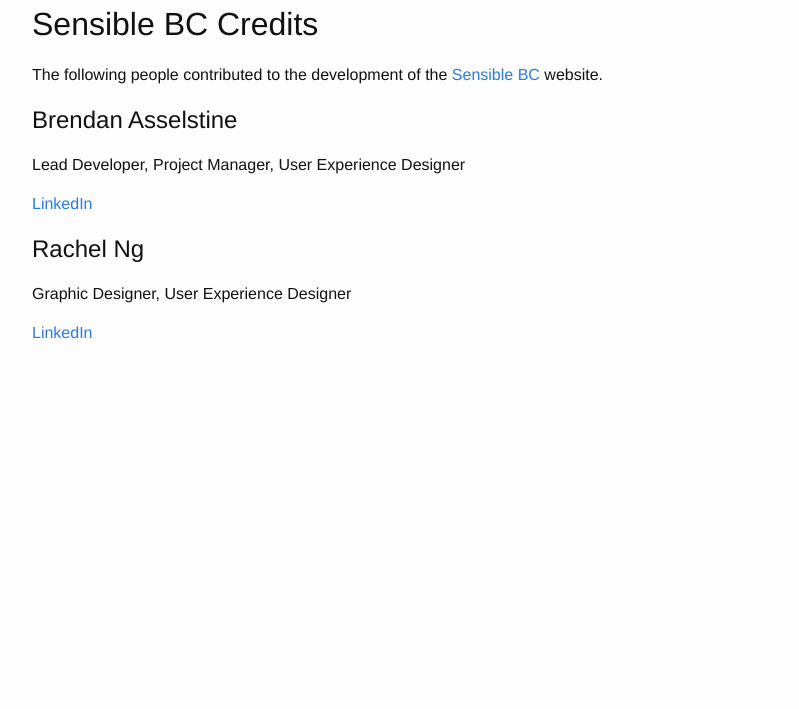
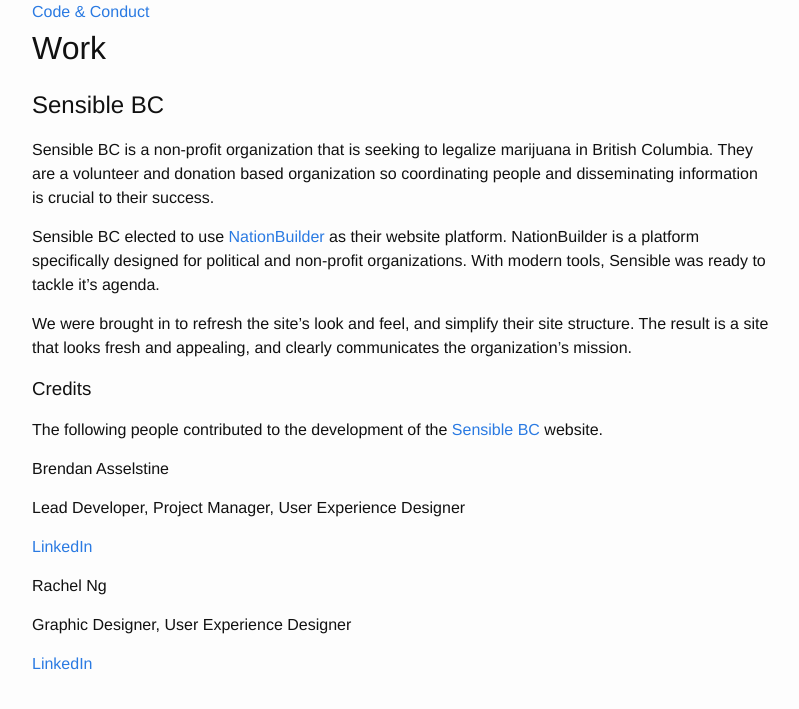
Before and after one commit to codeandconduct/codeandconduct.github.io, a Jekyll site: the page built from sensiblebc.md, in a window 1280 px wide. Shown: the top 709 px of the page, without its empty margins (238-1037 px from the left). Built offline with Jekyll 4.4.1, drawn with Linux system fonts in a browser that asks for light colours.

Commit message:
Added Sensible BC credits and landing page copy.  Pretty rough.

```diff
--- a/_includes/header.html
+++ b/_includes/header.html
@@ -1,3 +1,5 @@
 <header class="site-header">
-
+  <div class='wrapper'>
+    <a href='/'>Code &amp; Conduct</a>
+  </div>
 </header>
--- a/sensiblebc.md
+++ b/sensiblebc.md
@@ -3,17 +3,35 @@
 title: Sensible BC
 permalink: /sensiblebc/
 ---
-# Sensible BC Credits
+# Work
+
+## Sensible BC
+
+Sensible BC is a non-profit organization that is seeking to legalize
+  marijuana in British Columbia.  They are a volunteer and donation based
+  organization so coordinating people and disseminating information is crucial
+  to their success.
+
+Sensible BC elected to use [NationBuilder](http://nationbuilder.com){: target='_blank' }
+  as their website platform.  NationBuilder is a platform specifically designed
+  for political and non-profit organizations.  With modern tools, Sensible was
+  ready to tackle it's agenda.
+
+We were brought in to refresh the site's look and feel, and simplify their site
+  structure.  The result is a site that looks fresh and appealing, and clearly
+  communicates the organization's mission.
+
+### Credits
 
 The following people contributed to the development of the [Sensible BC](http://sensiblebc.ca){: target="_blank"} website.
 
-## Brendan Asselstine
+#### Brendan Asselstine
 
 Lead Developer, Project Manager, User Experience Designer
 
 [LinkedIn](https://www.linkedin.com/pub/brendan-asselstine/28/727/245)
 
-## Rachel Ng
+#### Rachel Ng
 
 Graphic Designer, User Experience Designer
 
```
Also changed, not shown: index.html (+24 -0 lines).
